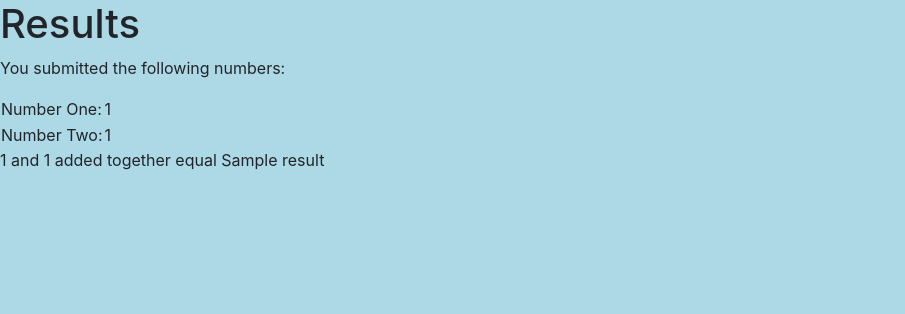
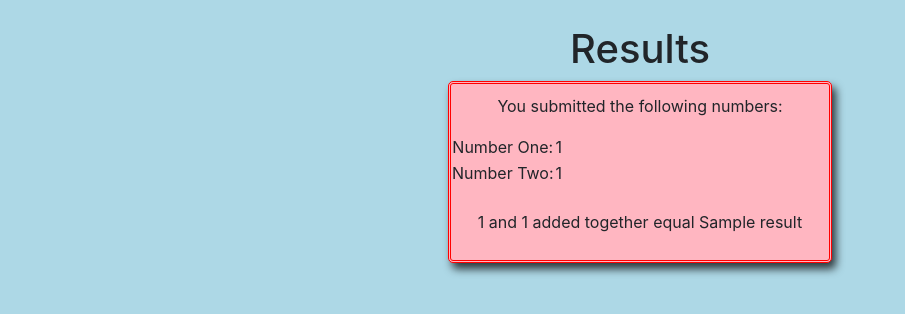
Before and after one commit to ravenusmc/flask_one, a Flask app: template templates/results.html in a window 1280 px wide. Shown: the top 314 px of the page, without its empty margins (0-905 px from the left). Run offline with Flask 2, Linux system fonts and the light colour scheme; the template is opened without the code that fills it: most values are stand-ins (such as "Sample title", 1, 10 or a date in 2020); some libraries are stand-ins or nearby versions.

Commit message:
added some styling to project

```diff
--- a/static/styles/style.css
+++ b/static/styles/style.css
@@ -31,3 +31,8 @@ body {
     border-radius: 10px;
     background-color: purple;
 }
+
+/* CSS for results page */
+.head_results {
+    margin-top: 25px;
+}
--- a/templates/results.html
+++ b/templates/results.html
@@ -2,14 +2,16 @@
 
 {% block body %}
 
-<h1>Results</h1>
+<h1 class='center head_results'>Results</h1>
 
+<div class='center first-div'>
     <p>You submitted the following numbers: </p>
     <table>
         <tr><td>Number One: </td><td> {{ numOne }} </td></tr>
         <tr><td>Number Two: </td><td> {{ numTwo }} </td></tr>
     </table>
-
+    <br>
     <p>{{ numOne }} and {{ numTwo }} added together equal {{ result }} </p>
+</div>
 
 {% endblock %}
```
Lines whose indentation alone changed are shown as unchanged.
